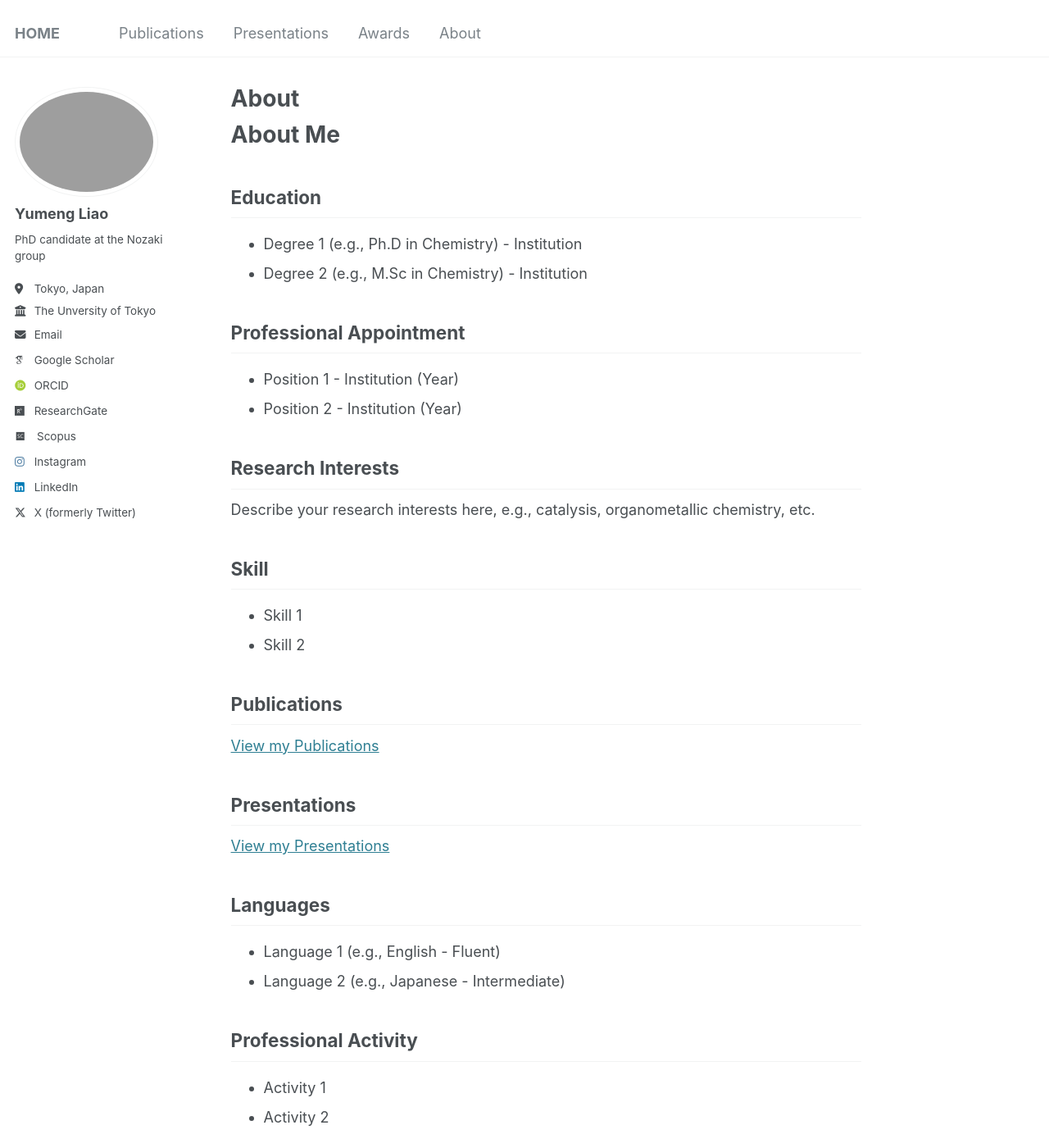
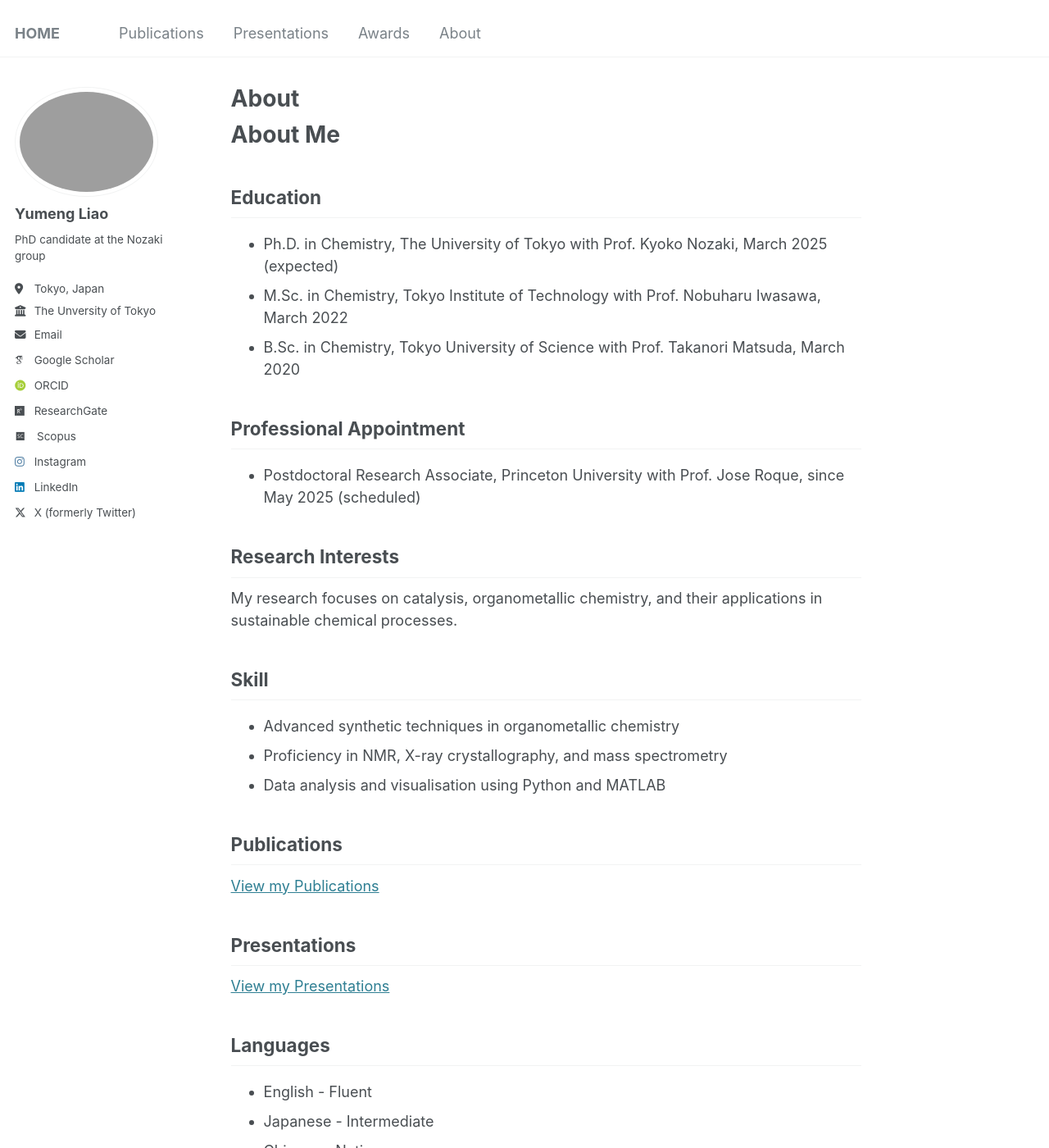
Before and after one commit to liaoym0610/academic, a Jekyll site: the page built from _pages/about.html, in a window 1280 px wide and 1400 px high. Shown: the whole window at 82% size. Built offline with Jekyll 4.4.1, drawn with Linux system fonts in a browser that asks for light colours; some web fonts are replaced; some of the changed text lies outside the part shown.

Commit message:
Update about.html

```diff
--- a/_pages/about.html
+++ b/_pages/about.html
@@ -9,23 +9,24 @@ author_profile: true
 
 <h2>Education</h2>
 <ul>
-  <li>Degree 1 (e.g., Ph.D in Chemistry) - Institution</li>
-  <li>Degree 2 (e.g., M.Sc in Chemistry) - Institution</li>
+  <li>Ph.D. in Chemistry, The University of Tokyo with Prof. Kyoko Nozaki, March 2025 (expected)</li>
+  <li>M.Sc. in Chemistry, Tokyo Institute of Technology with Prof. Nobuharu Iwasawa, March 2022</li>
+  <li>B.Sc. in Chemistry, Tokyo University of Science with Prof. Takanori Matsuda, March 2020</li>
 </ul>
 
 <h2>Professional Appointment</h2>
 <ul>
-  <li>Position 1 - Institution (Year)</li>
-  <li>Position 2 - Institution (Year)</li>
+  <li>Postdoctoral Research Associate, Princeton University with Prof. Jose Roque, since May 2025 (scheduled)</li>
 </ul>
 
 <h2>Research Interests</h2>
-<p>Describe your research interests here, e.g., catalysis, organometallic chemistry, etc.</p>
+<p>My research focuses on catalysis, organometallic chemistry, and their applications in sustainable chemical processes.</p>
 
 <h2>Skill</h2>
 <ul>
-  <li>Skill 1</li>
-  <li>Skill 2</li>
+  <li>Advanced synthetic techniques in organometallic chemistry</li>
+  <li>Proficiency in NMR, X-ray crystallography, and mass spectrometry</li>
+  <li>Data analysis and visualisation using Python and MATLAB</li>
 </ul>
 
 <h2>Publications</h2>
@@ -36,12 +37,14 @@ author_profile: true
 
 <h2>Languages</h2>
 <ul>
-  <li>Language 1 (e.g., English - Fluent)</li>
-  <li>Language 2 (e.g., Japanese - Intermediate)</li>
+  <li>English - Fluent</li>
+  <li>Japanese - Intermediate</li>
+  <li>Chinese - Native</li>
 </ul>
 
 <h2>Professional Activity</h2>
 <ul>
-  <li>Activity 1</li>
-  <li>Activity 2</li>
+  <li>Member of the American Chemical Society (ACS)</li>
+  <li>Reviewer for Organometallics and Chemical Science journals</li>
+  <li>Organiser of the Tokyo Chemistry Symposium, 2024</li>
 </ul>
```
